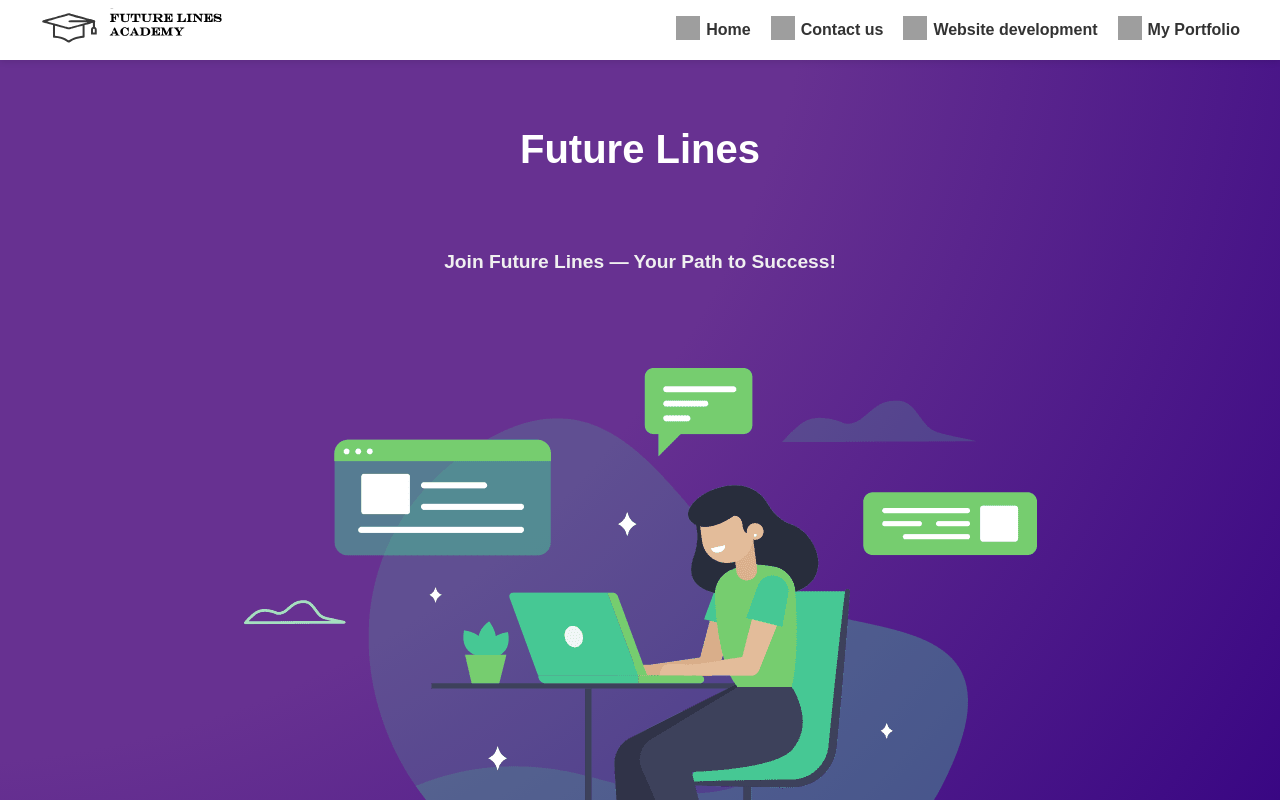
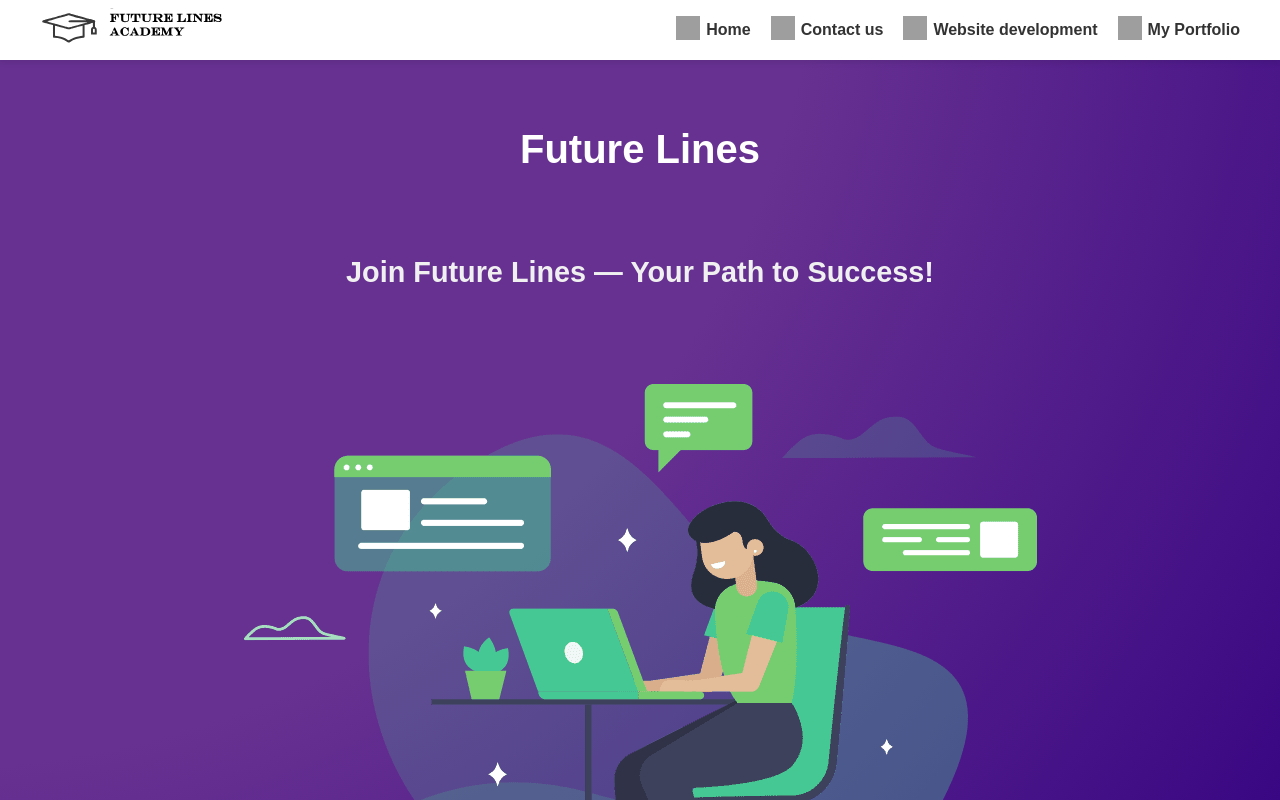
Before and after one commit to vishalamc/freelines, a React (Create React App) app: page / in a window 1280 px wide. Shown: the top 800 px of the page. Built offline with nearby package versions, Linux system fonts and the light colour scheme; grey boxes are pictures that could not be loaded.

Commit message:
Update HomePage.js

```diff
--- a/src/pages/HomePage.js
+++ b/src/pages/HomePage.js
@@ -22,7 +22,7 @@ export default function Home() {
       <h1 className="home-title">Future Lines</h1>
 <div className="homepage">
   <p className="tagline">
-    <strong>Join Future Lines — Your Path to Success!</strong>
+    <h2>Join Future Lines — Your Path to Success!</h2>
     </p>
 </div>
 
```
